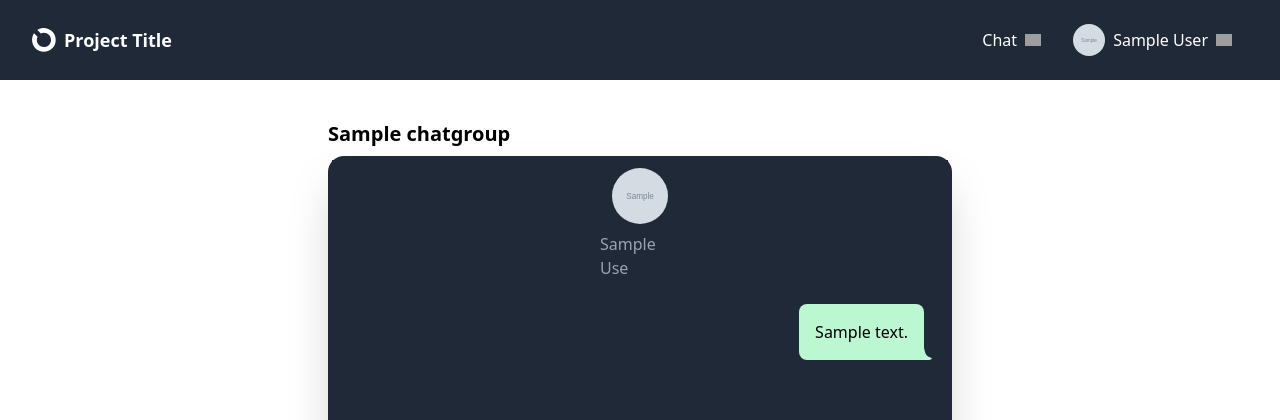
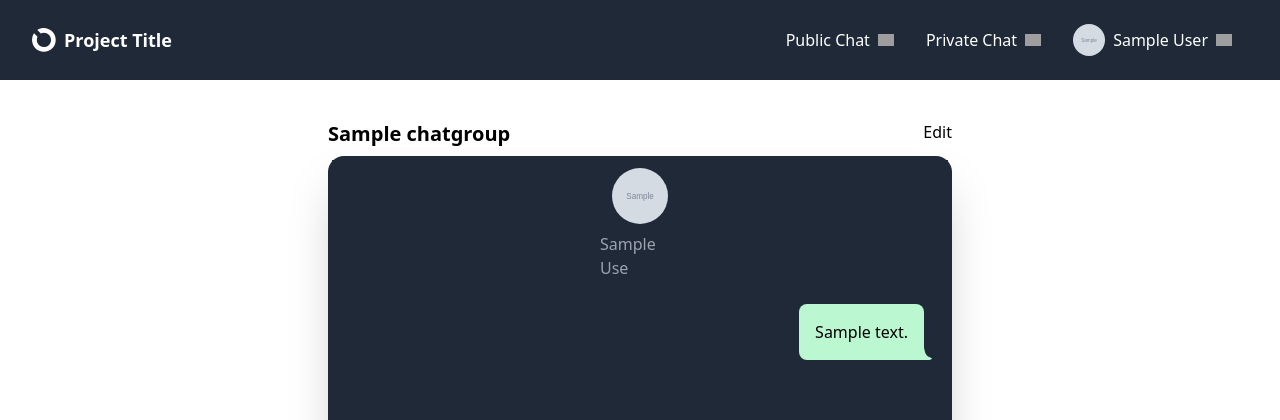
Before and after one commit to mathlover1998/online-chat, a Django app: a page that uses templates/rtchat/chat.html in a window 1280 px wide. Shown: the top 420 px of the page. Run offline with Django 5.2, Linux system fonts and the light colour scheme; a user stored in the database is signed in; tables that the repository leaves empty hold one stand-in row (values such as "Sample post"); grey boxes marked "Sample" are stand-in pictures; parts of the project's set-up code (start-up, migrations or seed data) failed here and were passed over; some libraries are stand-ins or nearby versions; grey boxes are pictures that could not be loaded.

Commit message:
1. only verified email can join the group chat 2. add chatroom_edit_view function that edit groupchat name and members

```diff
--- a/rtchats/urls.py
+++ b/rtchats/urls.py
@@ -5,4 +5,6 @@ urlpatterns = [
     path('chat/new_groupchat',create_groupchat,name='new_groupchat'),
     path('chat/<username>',get_or_create_chatroom,name='start-chat'),
     path('chat/room/<chatroom_name>',chat_view,name='chatroom'),
+    path('chat/edit/<chatroom_name>',chatroom_edit_view,name='edit-chatroom'),
+    path('chat/delete/<chatroom_name>',chatroom_edit_view,name='chatroom-delete')
 ]
--- a/rtchats/views.py
+++ b/rtchats/views.py
@@ -1,13 +1,14 @@
 from django.shortcuts import render,redirect,get_object_or_404
 from django.urls import reverse
 from django.http import Http404
+from django.contrib import messages
 from .models import *
 from django.contrib.auth.decorators import login_required
 # Create your views here.
 @login_required
 def chat_view(request,chatroom_name ='public-chat'):
     chat_group = get_object_or_404(ChatGroup,group_name=chatroom_name)
-    messages = chat_group.chat_messages.all()[:30]
+    chat_messages = chat_group.chat_messages.all()[:30]
     other_user = None
     if chat_group.is_private:
         if request.user not in chat_group.members.all():
@@ -18,7 +19,10 @@ def chat_view(request,chatroom_name ='public-chat'):
                 break
     if chat_group.groupchat_name:
         if request.user not in chat_group.members.all():
-            chat_group.members.add(request.user)
+            if request.user.emailaddress_set.filter(verified=True).exists():
+                chat_group.members.add(request.user)
+            else:
+                messages.warning(request,"You need to verify your email to join the chat!")
 
     #does not need anymore when using websocket
     # if request.htmx:
@@ -31,7 +35,7 @@ def chat_view(request,chatroom_name ='public-chat'):
     #     return render(request,'rtchat/partials/chat_message_p.html',context)
 
     context = {
-        'chat_messages':messages,
+        'chat_messages':chat_messages,
         'other_user': other_user,
         'group_name': chatroom_name,
         'chat_group':chat_group
@@ -68,3 +72,25 @@ def create_groupchat(request):
         # }
         return redirect('chatroom',new_groupchat.group_name)
     return render(request,'rtchat/create_groupchat.html')
+
+def chatroom_edit_view(request,chatroom_name):
+    chat_group = get_object_or_404(ChatGroup,group_name=chatroom_name)
+    if request.user != chat_group.admin:
+        raise Http404()
+    if request.method =='POST':
+        chat_group.groupchat_name = request.POST.get('groupchat_name')
+        chat_group.save()
+        remove_members = request.POST.getlist('remove_members')
+        for member_id in remove_members:
+            member = User.objects.get(id = member_id)
+            chat_group.members.remove(member)
+        return redirect('chatroom',chatroom_name)
+
+    return render(request,'rtchat/chatroom_edit.html',{'chat_group':chat_group})
+
+# def invite_member(request):
+#     return render(request,'rtchat/')
+
+# def remove_member(request):
+
+#     return redirect()
--- a/templates/includes/header.html
+++ b/templates/includes/header.html
@@ -10,7 +10,30 @@
             {% if request.user.is_authenticated %}
             <li x-data="{ dropdownOpen: false }" class="relative">
                 <a @click="dropdownOpen = !dropdownOpen" @click.away="dropdownOpen = false" class="cursor-pointer select-none">
-                    Chat
+                    Public Chat
+                    <img x-bind:class="dropdownOpen && 'rotate-180 duration-300'" class="w-4" src="https://img.icons8.com/small/32/ffffff/expand-arrow.png"/>
+                </a>
+                <div x-show="dropdownOpen" x-cloak class="absolute right-0 bg-white text-black shadow rounded-lg w-40 p-2 z-20"
+                x-transition:enter="duration-300 ease-out"
+                x-transition:enter-start="opacity-0 -translate-y-5 scale-90"
+                x-transition:enter-end="opacity-100 translate-y-0 scale-100"
+                >
+                    <ul class="hoverlist [&>li>a]:justify-end">
+                        <li><a href="{% url 'home' %}">Public Chat</a></li>
+                        {% for chatroom in user.chat_groups.all %}
+                        {% if chatroom.groupchat_name %}
+                        <li>
+                        <a href="{% url 'chatroom' chatroom.group_name %}" class = "leading-5 text-right">{{chatroom.groupchat_name|slice:":30"}}</a>
+                        </li>
+                        {% else %}
+                        {% endif %}
+                        {% endfor %}
+                    </ul>
+                </div>
+            </li>
+            <li x-data="{ dropdownOpen: false }" class="relative">
+                <a @click="dropdownOpen = !dropdownOpen" @click.away="dropdownOpen = false" class="cursor-pointer select-none">
+                    Private Chat
                     <img x-bind:class="dropdownOpen && 'rotate-180 duration-300'" class="w-4" src="https://img.icons8.com/small/32/ffffff/expand-arrow.png"/>
                 </a>
                 <div x-show="dropdownOpen" x-cloak class="absolute right-0 bg-white text-black shadow rounded-lg w-40 p-2 z-20"
--- a/templates/rtchat/chat.html
+++ b/templates/rtchat/chat.html
@@ -3,7 +3,12 @@
 
 <wrapper class="block max-w-2xl mx-auto my-10 px-6">
     {% if chat_group.groupchat_name %}
+    <div class="flex justify-between">
     <h2>{{chat_group.groupchat_name}}</h2>
+    {% if user == chat_group.admin %}
+    <a href="{% url 'edit-chatroom' chat_group.group_name %}">Edit</a>
+    {% endif %}
+    </div>
     {% endif %}
     <div id="chat_window" class="h-[45rem] flex flex-col bg-gray-800 rounded-2xl shadow-2xl relative p-1">
         <div class="flex justify-center text-emerald-400 bg-gray-800 p-2 sticky top-0 z-10">
--- a/templates/rtchat/chat_message.html
+++ b/templates/rtchat/chat_message.html
@@ -14,7 +14,7 @@
         <div class="flex justify-start">
             <div class="flex items-end mr-2" >
                 <a href="{% url 'profile' message.user %}">
-                    <img class="w-8 h-8 rounded-full object-cover" src="{{message.user.profile.image.url}}">
+                    <img class="w-8 h-8 rounded-full object-cover" src="{{message.user.profile.avatar}}">
                 </a>
             </div>
             <div class="flex items-end" >
--- a/templates/rtchat/partials/online_count.html
+++ b/templates/rtchat/partials/online_count.html
@@ -22,12 +22,12 @@
     <li>
         <a href="{% url 'profile' member.username %}" class="flex flex-col text-gray-400 items-center justify-center w-20 gap-2">
             <div class="relative">
-            {% if member in chat_group.members.all %}
+            {% if member in chat_group.users_online.all %}
             <div class="green-dot border-2 border-gray-800 absolute -bottom-1 -right-1"></div>
             {% else %}
             <div class="gray-dot border-2 border-gray-800 absolute -bottom-1 -right-1"></div>
             {% endif %}
-            <img src="{{ member.profile.avatar }}" class="w-14 h-14 rounded-full object-cover" />
+                <img src="{{ member.profile.avatar }}" class="w-14 h-14 rounded-full object-cover" />
             </div>
             {{ member.profile.name|slice:":10" }}
         </a>
```
Also changed, not shown: templates/rtchat/chatroom_edit.html (added, +37 -0 lines).
